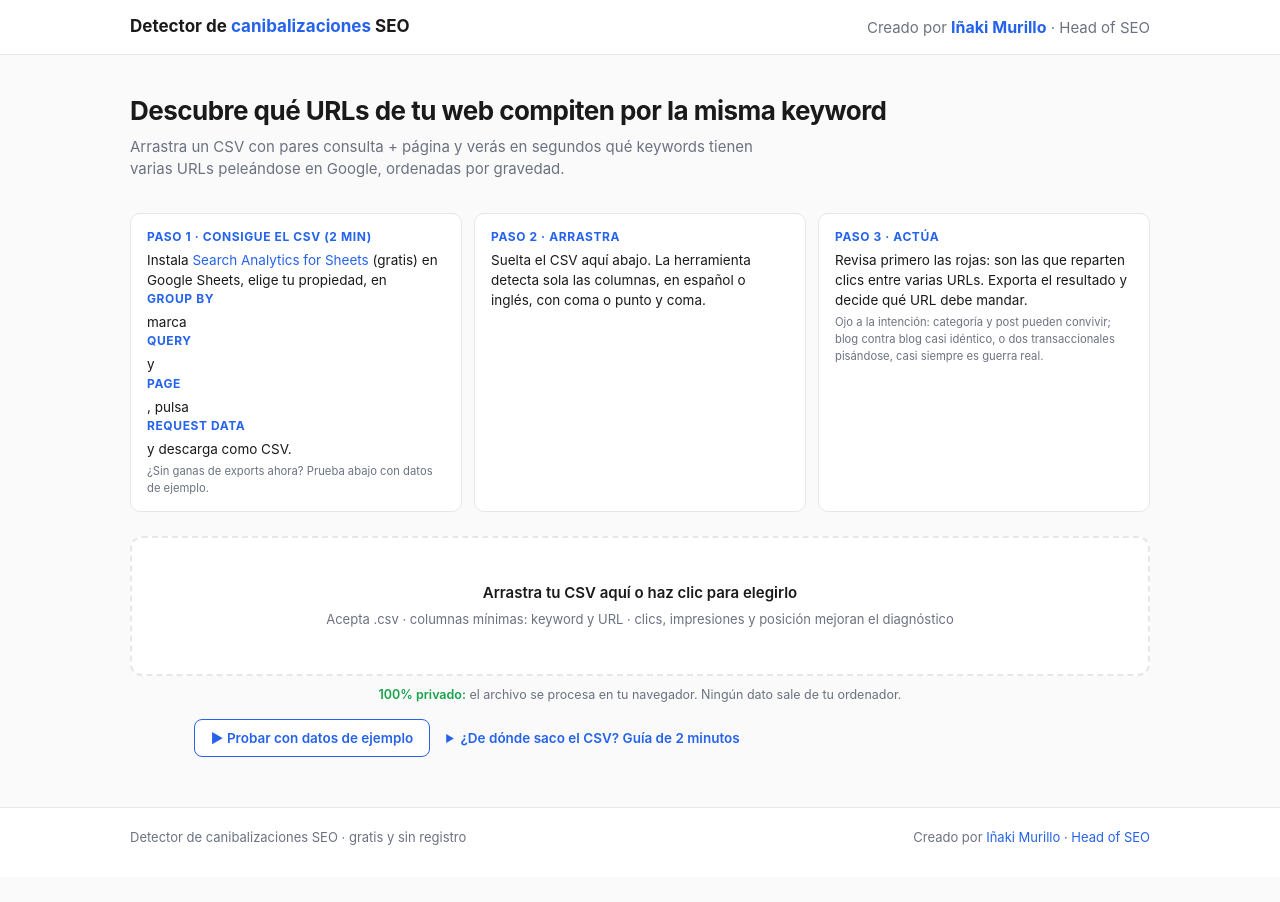
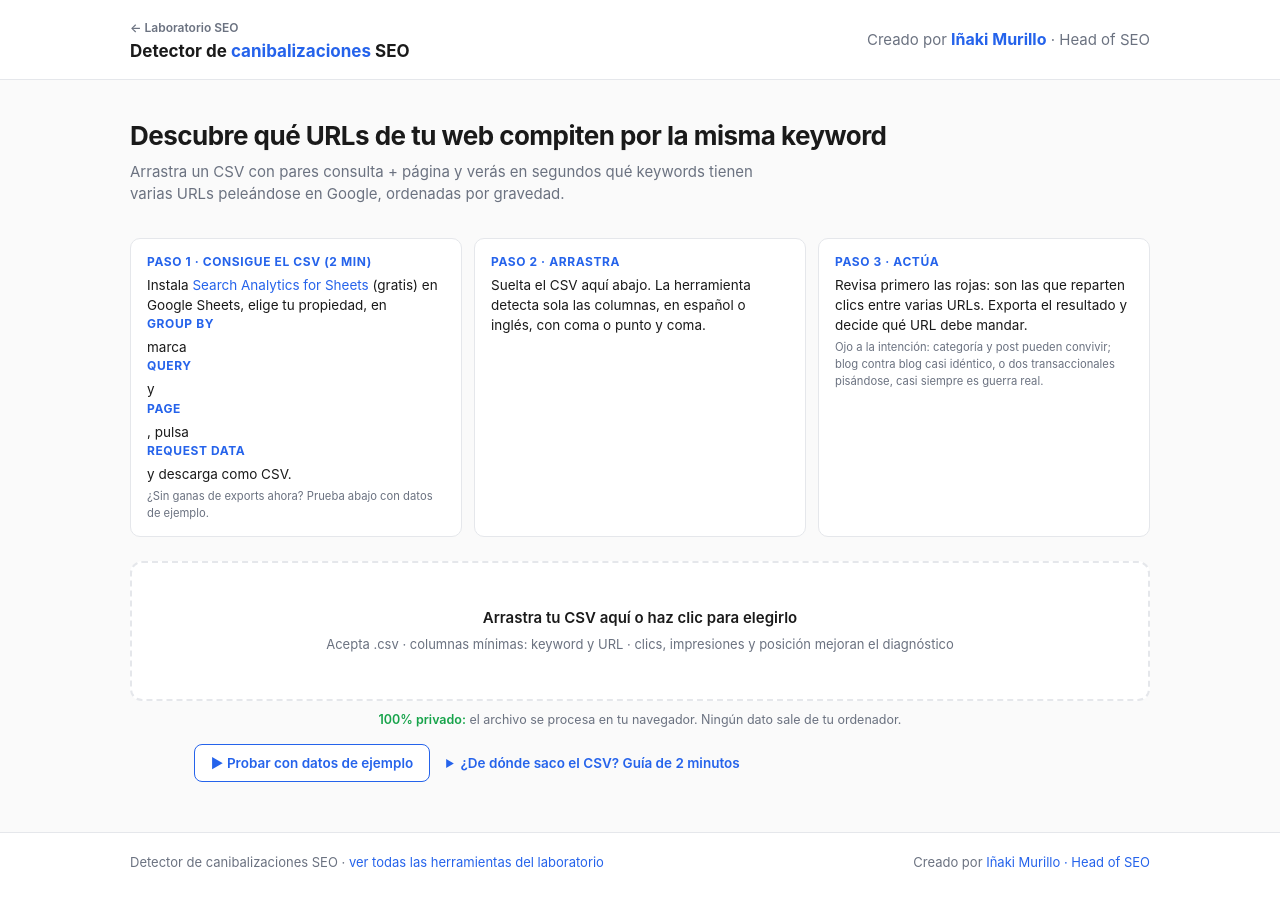
Before and after one commit to inakimurilloseo/inakimurilloseo.github.io, a plain HTML site: page canibalizaciones/index.html in a window 1280 px wide. Before the commit the page ends 877 px from the top, so only its background shows below. Drawn offline with Linux system fonts and the light colour scheme.

Commit message:
Update index.html

```diff
--- a/canibalizaciones/index.html
+++ b/canibalizaciones/index.html
@@ -23,6 +23,8 @@
   header .wrap{display:flex;justify-content:space-between;align-items:center;gap:12px;flex-wrap:wrap}
   .logo{font-weight:700;font-size:17px}
   .logo span{color:var(--acento)}
+  .volver{font-size:12px;font-weight:600;color:var(--sec);display:inline-block;margin-bottom:2px}
+  .volver:hover{color:var(--acento);text-decoration:none}
   .firma{font-size:15px;color:var(--sec)}
   .firma a{font-size:16px;font-weight:700}
 
@@ -113,7 +115,10 @@
 
 <header>
   <div class="wrap">
-    <div class="logo">Detector de <span>canibalizaciones</span> SEO</div>
+    <div>
+      <a class="volver" href="../">← Laboratorio SEO</a>
+      <div class="logo">Detector de <span>canibalizaciones</span> SEO</div>
+    </div>
     <div class="firma">Creado por <a href="https://linkedin.com/in/inaki40" target="_blank" rel="noopener"><b>Iñaki Murillo</b></a> · Head of SEO</div>
   </div>
 </header>
@@ -191,7 +196,7 @@
 
 <footer>
   <div class="wrap">
-    <span>Detector de canibalizaciones SEO · gratis y sin registro</span>
+    <span>Detector de canibalizaciones SEO · <a href="../">ver todas las herramientas del laboratorio</a></span>
     <span>Creado por <a href="https://linkedin.com/in/inaki40" target="_blank" rel="noopener">Iñaki Murillo · Head of SEO</a></span>
   </div>
 </footer>
```
